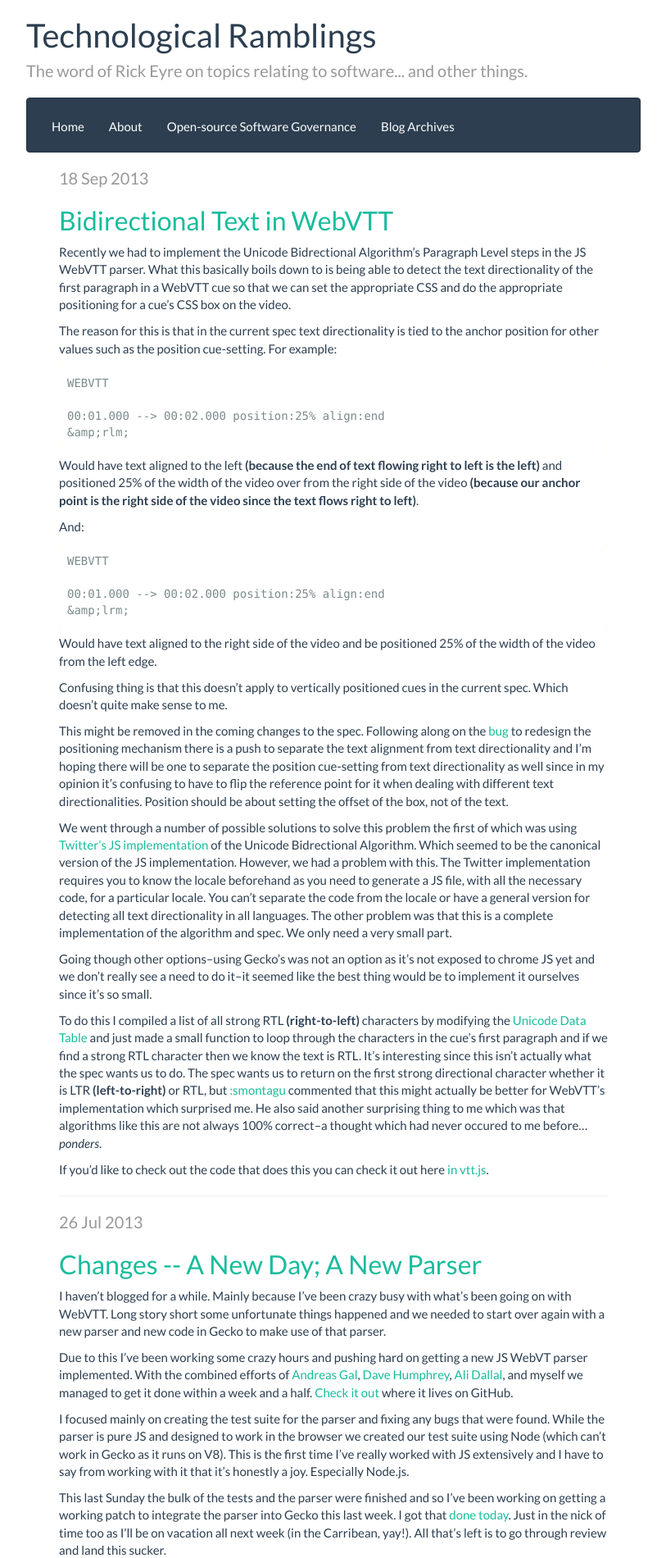
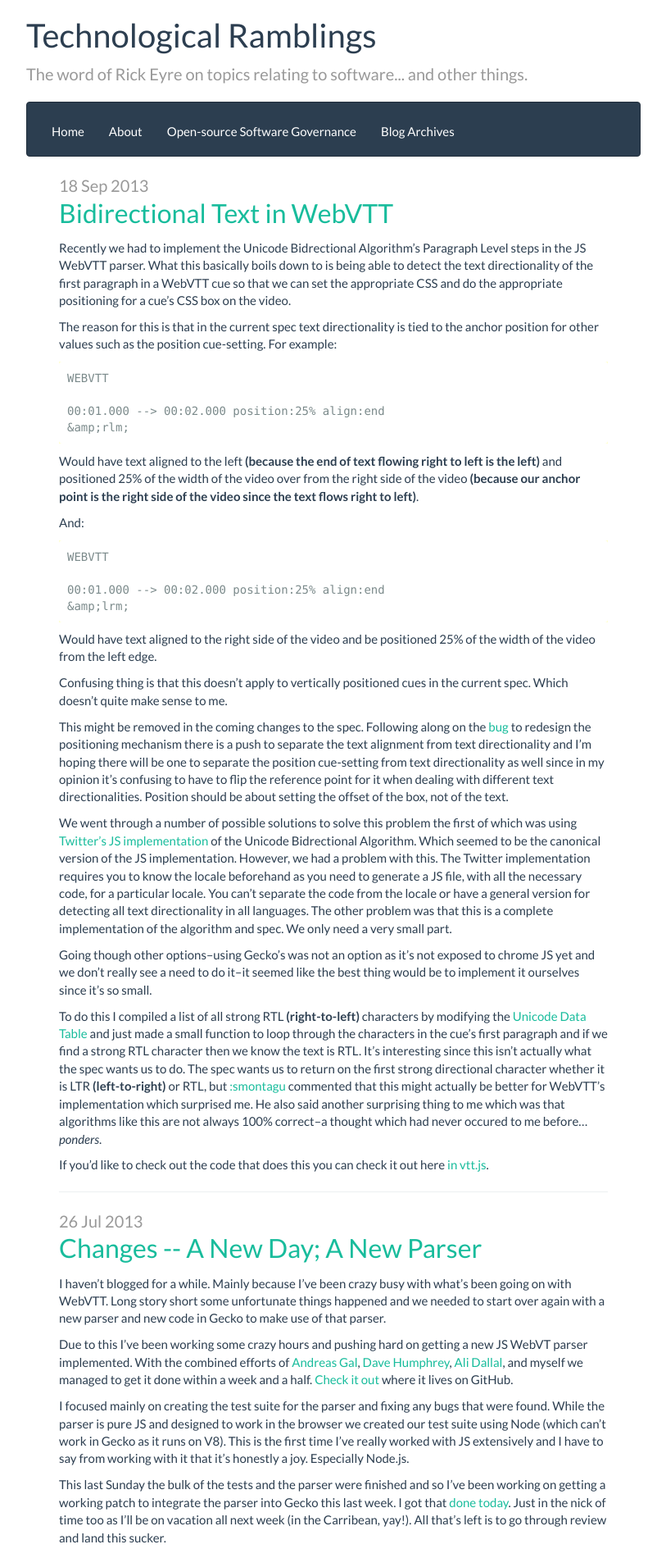
Before and after one commit to RickEyre/rickeyre.github.io, a Jekyll site: the page built from index.html, in a window 1280 px wide. Shown: the top 1900 px of the page at 82% size, without its empty margins (233-1046 px from the left). Built offline with Jekyll 4.4.1, drawn with Linux system fonts in a browser that asks for light colours; Markdown is read by kramdown in place of the engine named in the settings; the list of posts is cut into pages by our own code.

Commit message:
Restyle post titles.

```diff
--- a/assets/css/style.css
+++ b/assets/css/style.css
@@ -35,7 +35,6 @@ h1 {
 }
 
 .tag-line {
-  line-height:1;
   color:#999;
   font-size: 20px;
 }
@@ -56,3 +55,8 @@ h1 {
   margin-right: 10px;
   display: inline-block;
 }
+
+.post-title {
+  margin-top: 1px;
+  margin-bottom: 15px;
+}
--- a/index.html
+++ b/index.html
@@ -2,8 +2,14 @@
 layout: default
 ---
 {% for post in paginator.posts %}
-  <span class="tag-line">{{ post.date | date_to_string }}</span>
-  <h2><a href="{{ post.url }}">{{ post.title }}</a></h2>
+  <span class="tag-line">
+    {{ post.date | date_to_string }}
+  </span>
+  <h2 class="post-title">
+    <a href="{{ post.url }}">
+      {{ post.title }}
+    </a>
+  </h2>
   {{ post.content }}
   <hr/>
 {% endfor %}
```
Also changed, not shown: _layouts/post.html (+6 -2 lines).
